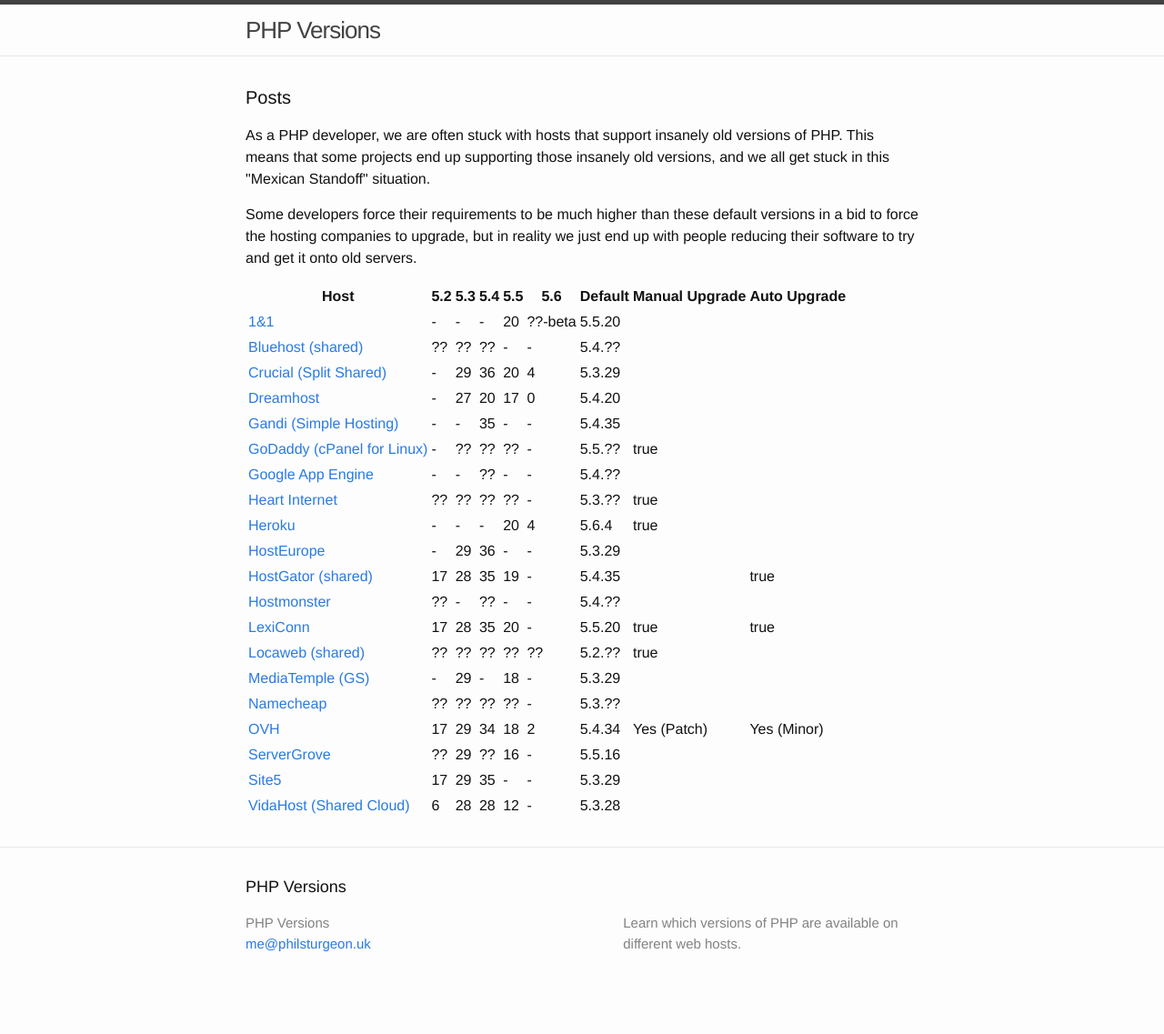
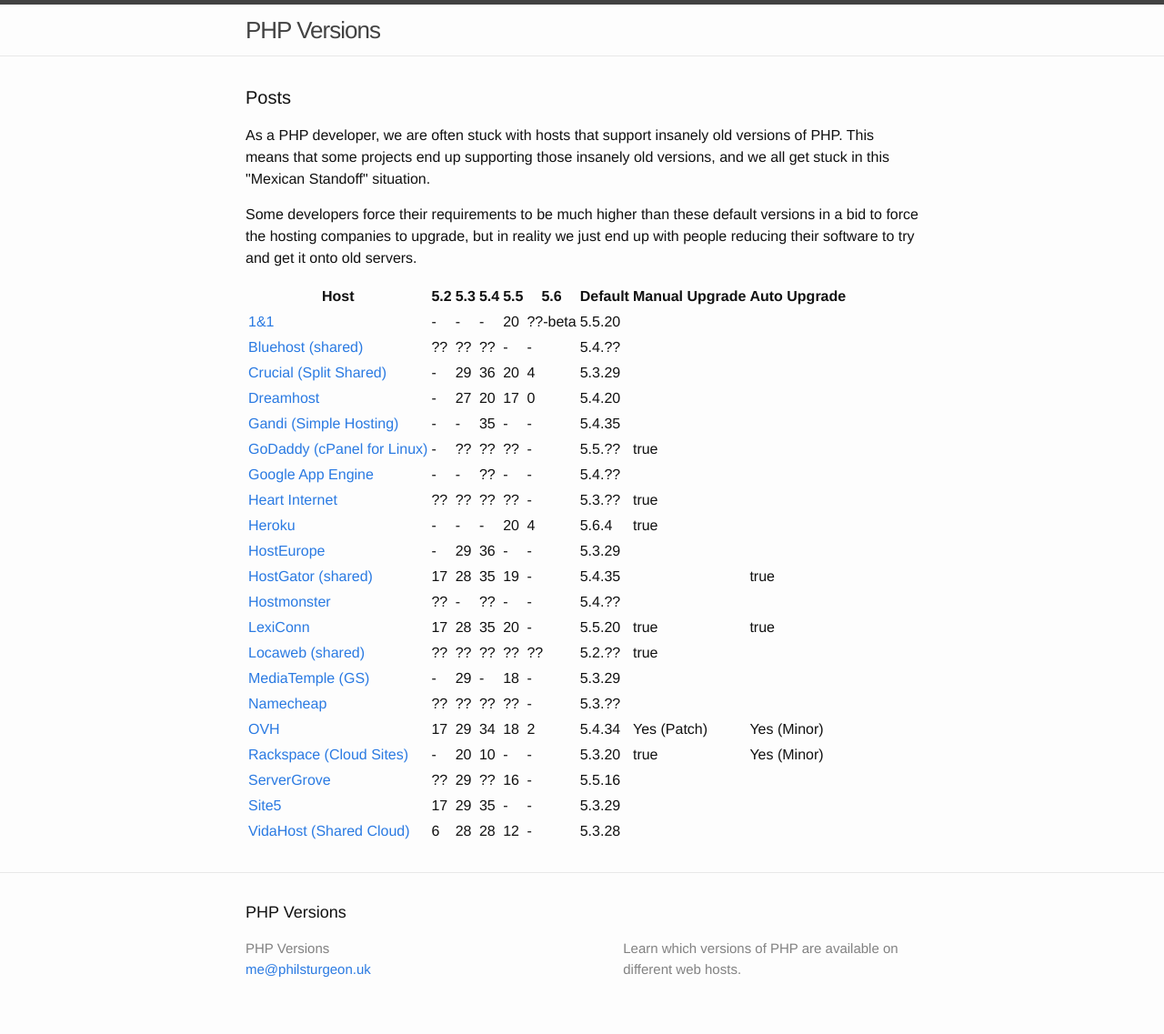
Before and after one commit to phpversions/phpversions.info, a Jekyll site: the page built from index.html, in a window 1280 px wide. Shown: the whole page at 91% size. Built offline with Jekyll 4.4.1, drawn with Linux system fonts in a browser that asks for light colours; before the commit the page ends 1109 px from its top, so only the background shows below that.

Commit message:
Added RackSpace Cloud Sites

```diff
--- a/_data/hosts.yml
+++ b/_data/hosts.yml
@@ -128,6 +128,14 @@
   manual_update: Yes (Patch)
   auto_update: Yes (Minor)
 
+- name: "Rackspace (Cloud Sites)"
+  url: "http://www.rackspace.com/cloud/sites"
+  php53: 20
+  php54: 10
+  default: 5.3.20
+  manual_update: Yes
+  auto_update: Yes (Minor)
+
 - name: "ServerGrove"
   url: "http://servergrove.com/sharedhosting"
   php52: ??
```
